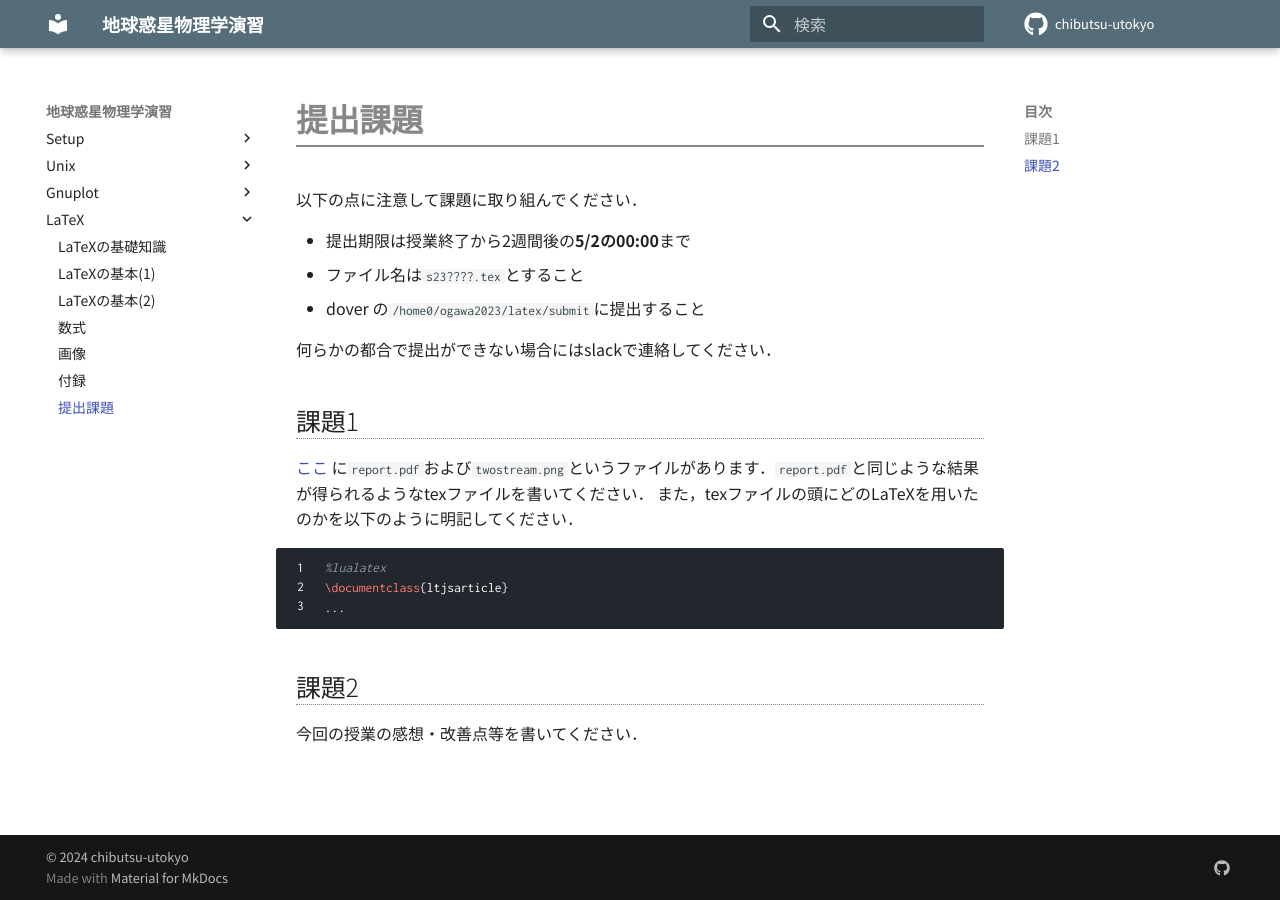
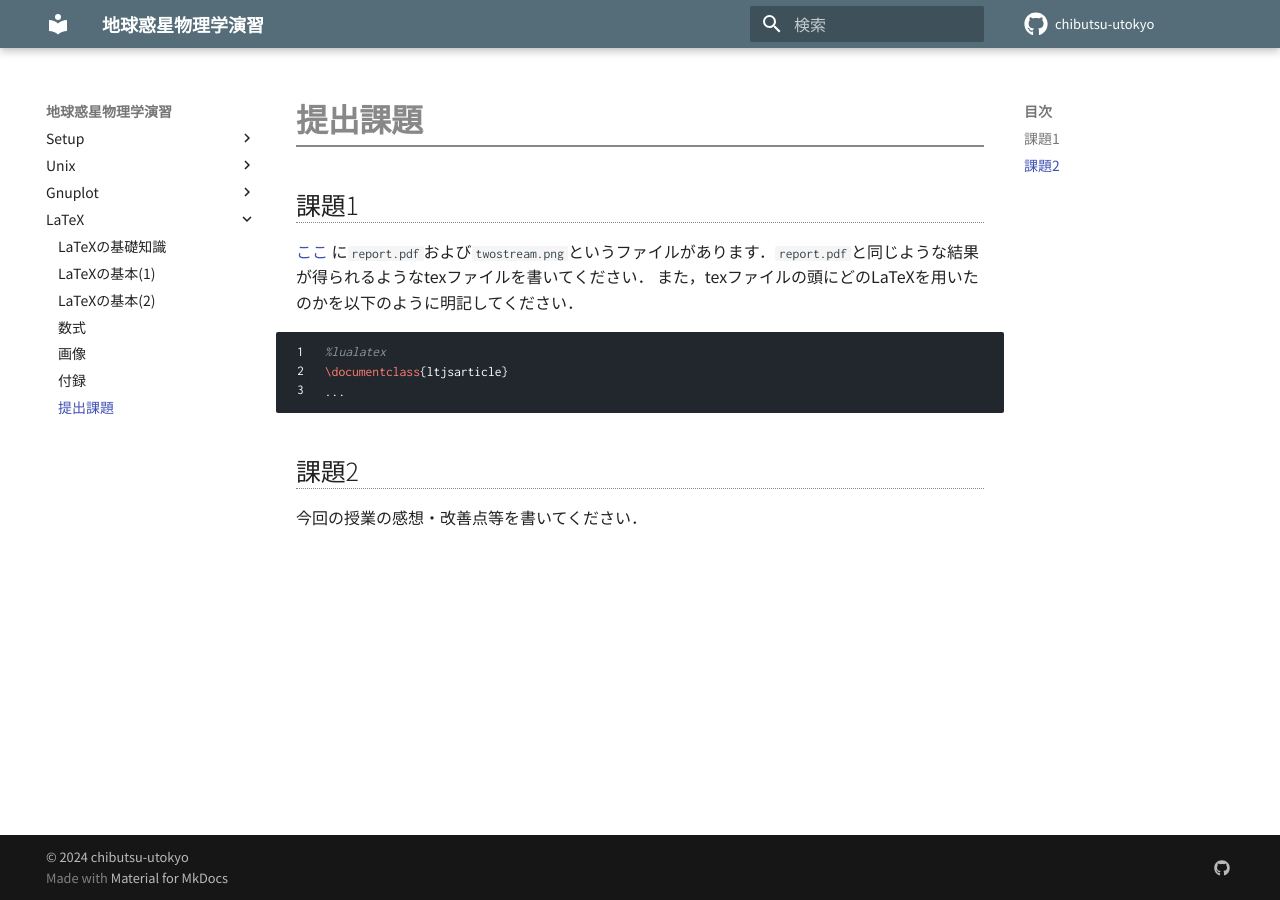
Before and after one commit to chibutsu-utokyo/chibutsu-utokyo.github.io, an MkDocs documentation site: the page built from docs/LaTeX/chap7.md, in a window 1280 px wide. Built offline with MkDocs 1.6.1 and Material for MkDocs 9.7.7, drawn with Linux system fonts in a browser that asks for light colours; comment, search, counter and statistics services are not loaded.

Commit message:
Change content

```diff
--- a/docs/LaTeX/chap7.md
+++ b/docs/LaTeX/chap7.md
@@ -1,11 +1,11 @@
 # 提出課題
-以下の点に注意して課題に取り組んでください．
+<!-- 以下の点に注意して課題に取り組んでください．
 
 * 提出期限は授業終了から2週間後の**5/2の00:00**まで
 * ファイル名は`s23????.tex`とすること
 * dover の`/home0/ogawa2023/latex/submit`に提出すること
 
-何らかの都合で提出ができない場合にはslackで連絡してください．
+何らかの都合で提出ができない場合にはslackで連絡してください． -->
 ## 課題1
 [ここ](https://github.com/chibutsu-utokyo/chibutsu-utokyo.github.io/tree/main/docs/LaTeX/exercise)
 に`report.pdf`および`twostream.png`というファイルがあります．`report.pdf`と同じような結果が得られるようなtexファイルを書いてください．
```
